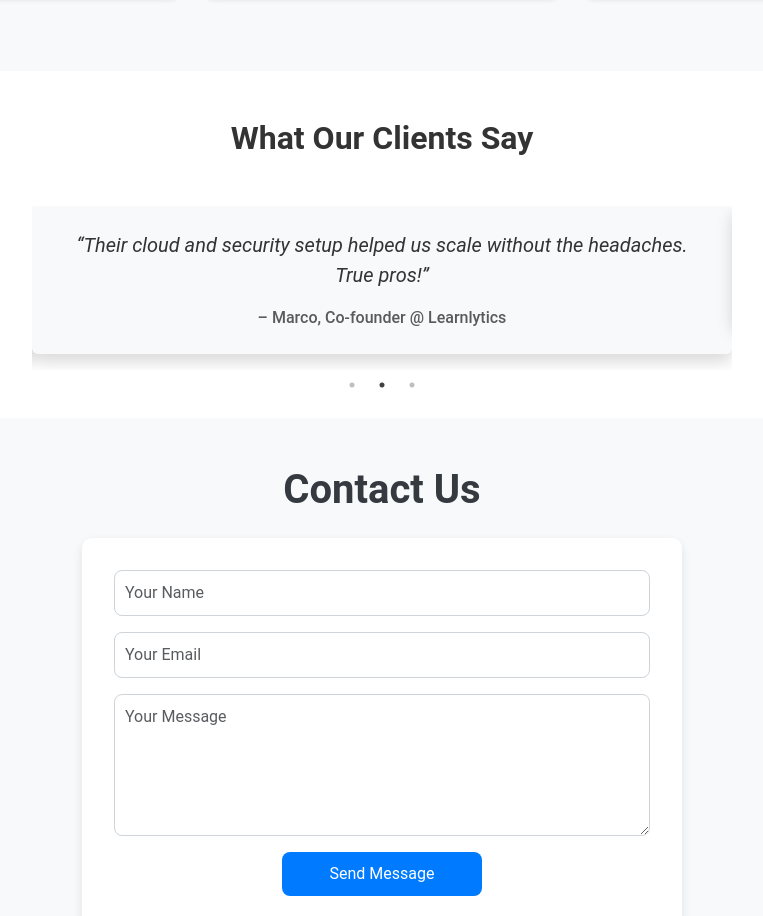
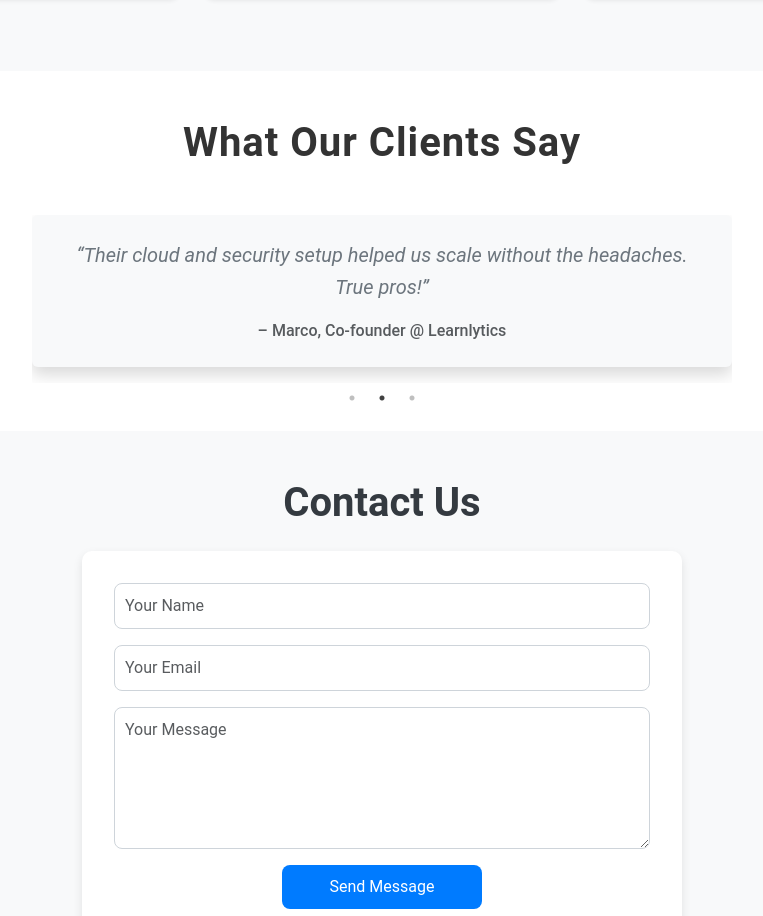
Before and after one commit to DevOpsNazim/zkitzone-landing, a React (Create React App) app: page / in a window 1280 px wide. Shown: the part 2310-3226 px from the top of the page, without its empty margins (258-1021 px from the left). Built offline with nearby package versions, Linux system fonts and the light colour scheme.

Commit message:
edit testimonials final

```diff
--- a/src/components/Testimonials.js
+++ b/src/components/Testimonials.js
@@ -5,7 +5,7 @@ import "../css/Testimonials.css";
 import "slick-carousel/slick/slick.css";
 import "slick-carousel/slick/slick-theme.css";
 
-export const Testimonials=()=> {
+export const Testimonials = () => {
   const settings = {
     dots: true,
     infinite: true,
@@ -15,6 +15,7 @@ export const Testimonials=()=> {
     slidesToShow: 1,
     slidesToScroll: 1,
     arrows: false,
+    fade: true, // Enables fade transition
   };
 
   const testimonials = [
@@ -38,7 +39,9 @@ export const Testimonials=()=> {
   return (
     <section id="testimonials" className="testimonials-section bg-white py-5">
       <div className="container">
-        <h2 className="text-center fw-bold mb-5">What Our Clients Say</h2>
+        <h2 className="text-center fw-bold mb-5 section-title">
+          What Our Clients Say
+        </h2>
         <div
           className="testimonial-slider mx-auto"
           style={{ maxWidth: "700px" }}
@@ -49,8 +52,12 @@ export const Testimonials=()=> {
                 key={idx}
                 className="testimonial-card p-4 bg-light rounded shadow text-center"
               >
-                <p className="fs-5 fst-italic mb-3">“{item.quote}”</p>
-                <footer className="text-muted fw-medium">{item.author}</footer>
+                <p className="fs-5 fst-italic mb-3 testimonial-quote">
+                  “{item.quote}”
+                </p>
+                <footer className="text-muted fw-medium testimonial-author">
+                  {item.author}
+                </footer>
               </blockquote>
             ))}
           </Slider>
@@ -58,4 +65,4 @@ export const Testimonials=()=> {
       </div>
     </section>
   );
-}
+};
--- a/src/css/Testimonials.css
+++ b/src/css/Testimonials.css
@@ -1,11 +1,82 @@
+/* Section Styling */
 .testimonials-section {
-  background-color: #fff;
+  background-color: #f8f9fa;
+  padding-top: 80px;
+  padding-bottom: 80px;
 }
 
+.section-title {
+  font-size: 2.5rem;
+  color: #333;
+  letter-spacing: 1px;
+  margin-bottom: 30px;
+}
+
+/* Testimonial Card Styling */
 .testimonial-card {
-  transition: transform 0.3s ease;
+  background: #ffffff;
+  border-radius: 8px;
+  box-shadow: 0 6px 15px rgba(0, 0, 0, 0.1);
+  transition: transform 0.3s ease, box-shadow 0.3s ease;
+  animation: fadeInUp 1s ease-out;
 }
 
 .testimonial-card:hover {
-  transform: scale(1.02);
+  transform: translateY(-10px);
+  box-shadow: 0 15px 30px rgba(0, 0, 0, 0.1);
 }
+
+/* Text Styling */
+.testimonial-quote {
+  font-style: italic;
+  font-size: 1.125rem;
+  color: #6c757d;
+  line-height: 1.6;
+  margin-bottom: 20px;
+}
+
+.testimonial-author {
+  font-size: 1rem;
+  font-weight: 500;
+  color: #495057;
+}
+
+/* Carousel Dots Styling */
+.slick-dots {
+  bottom: -30px;
+}
+
+.slick-dots li button {
+  font-size: 18px;
+  color: #adb5bd;
+}
+
+.slick-dots li.slick-active button {
+  color: #007bff;
+}
+
+/* Responsiveness */
+@media (max-width: 768px) {
+  .testimonial-slider {
+    max-width: 100%;
+  }
+
+  .testimonial-card {
+    padding: 20px;
+  }
+
+  .section-title {
+    font-size: 2rem;
+  }
+}
+
+@keyframes fadeInUp {
+  0% {
+    opacity: 0;
+    transform: translateY(50px);
+  }
+  100% {
+    opacity: 1;
+    transform: translateY(0);
+  }
+}
```
